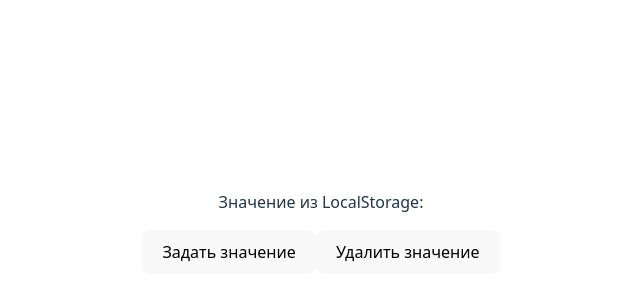
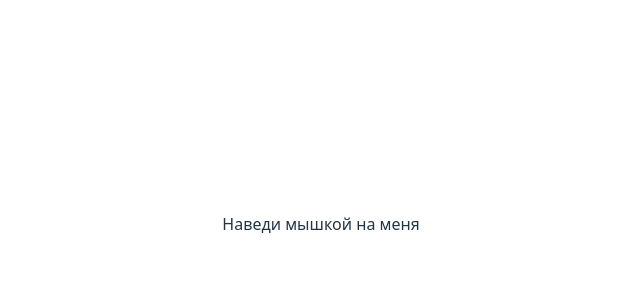
Before and after one commit to YuliaGurkina/react-studing, a React (Vite) app: page / in a window 1280 px wide. Shown: the part 176-476 px from the top of the page, without its empty margins (319-959 px from the left). Built offline with nearby package versions, Linux system fonts and the light colour scheme.

Commit message:
хук useHover()

```diff
--- a/src/Demo.tsx
+++ b/src/Demo.tsx
@@ -1,18 +1,12 @@
-import { useLocalStorage } from "./useLocalStorage";
+import { useHover } from './useHover';
 import "./App.css";
 
 function Demo() {
-  const [value, { setItem, removeItem }] = useLocalStorage("some-key");
+const { hovered, ref } = useHover<HTMLDivElement>();
 
   return (
-    <div>
-      <p>Значение из LocalStorage: {value}</p>
-      <div>
-        <button onClick={() => setItem("new storage value")}>
-          Задать значение
-        </button>
-        <button onClick={() => removeItem()}>Удалить значение</button>
-      </div>
+    <div ref={ref}>
+      {hovered ? 'На меня навели мышку' : 'Наведи мышкой на меня'}
     </div>
   );
 }
--- /dev/null
+++ b/src/useHover.tsx
@@ -0,0 +1,38 @@
+import { useState, useEffect, useRef, RefObject } from 'react';
+
+type UseHoverReturn<T extends HTMLElement = HTMLElement> = {
+  hovered: boolean;
+  ref: RefObject<T>;
+};
+
+export const useHover = <T extends HTMLElement = HTMLElement>(): UseHoverReturn<T> => {
+  const [hovered, setHovered] = useState(false);
+
+  const ref = useRef<T>(null as unknown as T);
+
+  const handleMouseEnter = (): void => {
+    setHovered(true);
+  };
+
+  const handleMouseLeave = (): void => {
+    setHovered(false);
+  };
+
+
+  useEffect(() => {
+    if (ref.current) {
+      ref.current.addEventListener('mouseenter', handleMouseEnter);
+      ref.current.addEventListener('mouseleave', handleMouseLeave);
+
+      return () => {
+        ref.current?.removeEventListener('mouseenter', handleMouseEnter);
+        ref.current?.removeEventListener('mouseleave', handleMouseLeave);
+      };
+    }
+  }, []);
+
+  return {
+    hovered,
+    ref
+  };
+};
```
